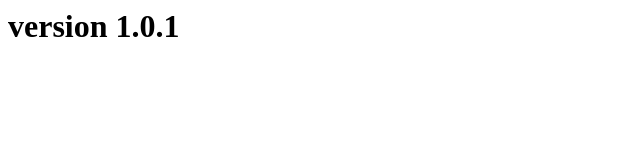
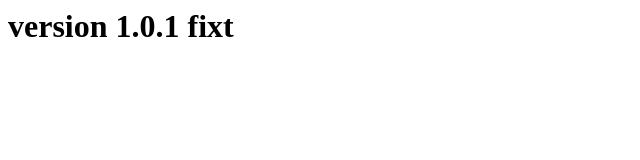
Before and after one commit to Shubham6444/hookhtml, a plain HTML site: page index.html in a window 1280 px wide. Shown: the full height of the page, 0-640 px from the left. Drawn offline with Linux system fonts and the light colour scheme.

Commit message:
Update index.htmlw

```diff
--- a/index.html
+++ b/index.html
@@ -1 +1 @@
-<h1> version 1.0.1</h1>
+<h1> version 1.0.1 fixt</h1>
```
